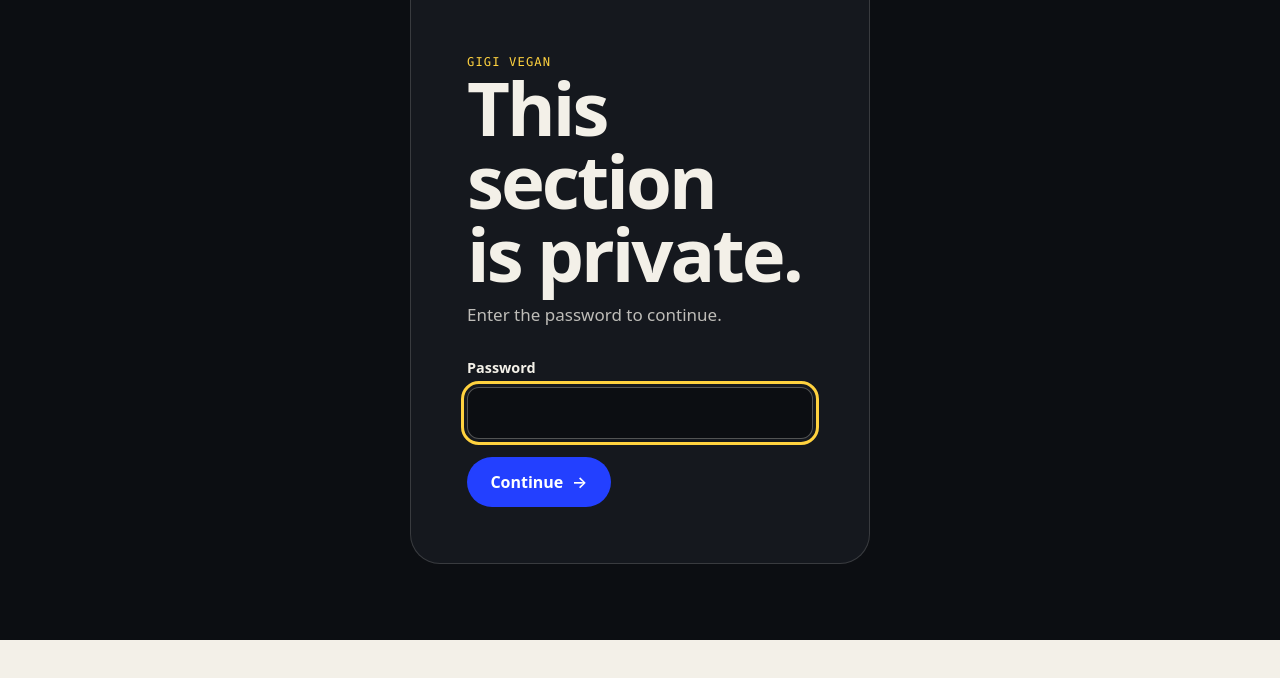
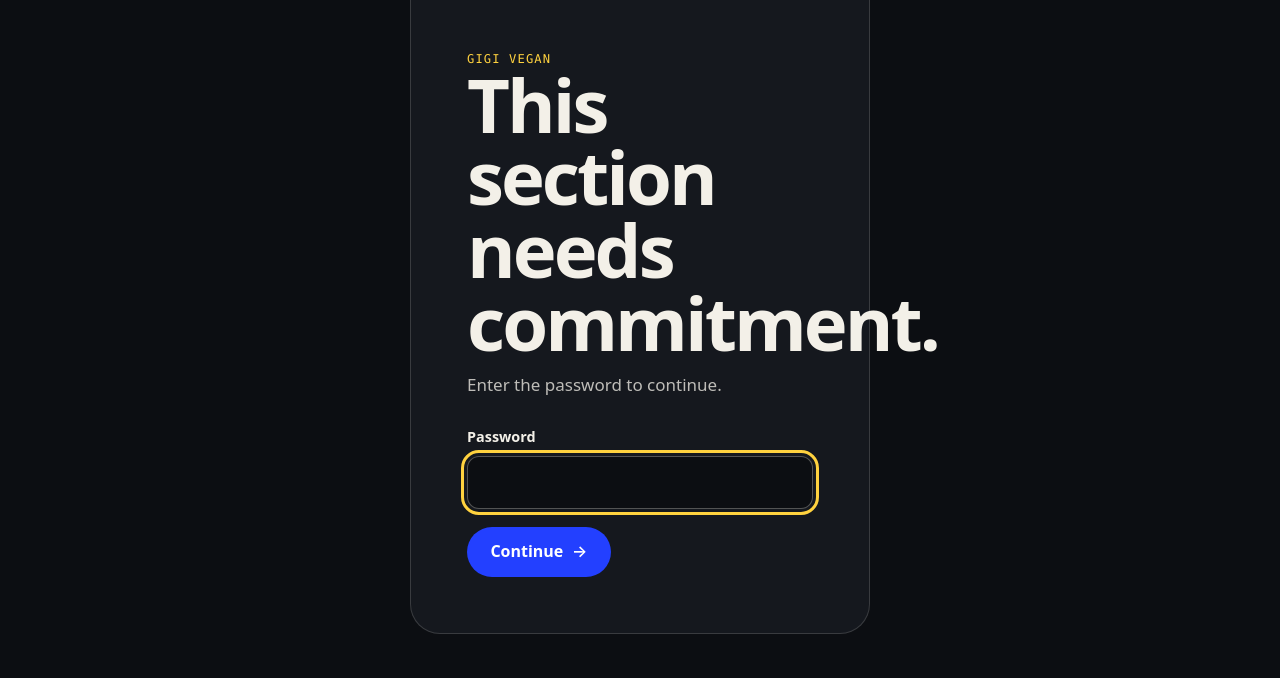
Before and after one commit to gigibot-tech/gigi-ventures, a plain HTML site: page vegan.html in a window 1280 px wide. Shown: the part 160-838 px from the top of the page. Before the commit the page ends 800 px from the top, so only its background shows below. Drawn offline with Linux system fonts and the light colour scheme; a web font is replaced by a local one.

Commit message:
Rename vegan gate heading

```diff
--- a/vegan.html
+++ b/vegan.html
@@ -38,7 +38,7 @@
         <span class="logo__sub" aria-hidden="true">Ventures</span>
       </a>
       <p class="eyebrow">GiGi Vegan</p>
-      <h1 class="h2" id="vegan-gate-title">This section is private.</h1>
+      <h1 class="h2" id="vegan-gate-title">This section needs commitment.</h1>
       <p class="vegan-gate__copy">Enter the password to continue.</p>
       <label class="vegan-gate__label" for="vegan-password">Password</label>
       <input class="vegan-gate__input" id="vegan-password" name="password" type="password" autocomplete="current-password" required autofocus>
```
